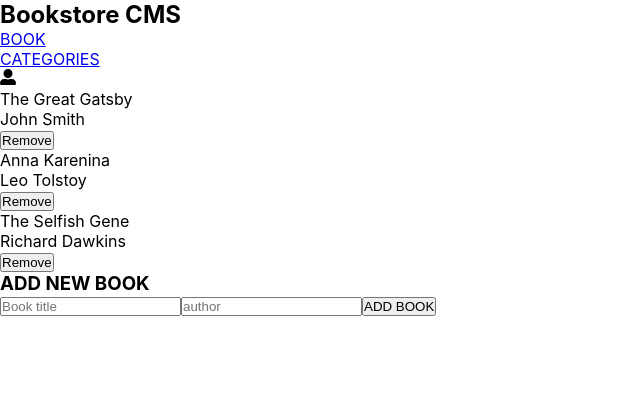
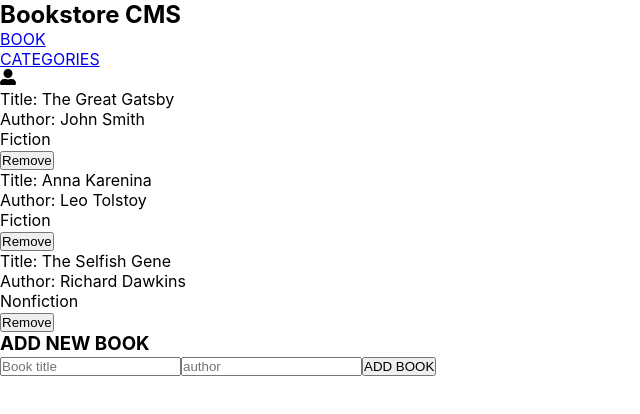
Before and after one commit to Donmark2k/bookstore, a React (Create React App) app: page /bookList in a window 1280 px wide. Shown: the top 414 px of the page, without its empty margins (0-640 px from the left). Built offline with nearby package versions, Linux system fonts and the light colour scheme.

Commit message:
Add the delete functionality

```diff
--- a/src/components/Book.js
+++ b/src/components/Book.js
@@ -1,18 +1,45 @@
 import PropTypes from 'prop-types';
+import { useDispatch } from 'react-redux';
+import { removeBook } from '../redux/books/booksSlice';
 
-const Book = ({ title, author }) => (
-  <>
-    <div>
-      <p>{title}</p>
-      <p>{author}</p>
-      <button type="button" value="Remove">Remove</button>
-    </div>
-  </>
-);
-
+const Book = ({ book }) => {
+  const {
+    title, item_id, author, category,
+  } = book;
+  const dispatch = useDispatch();
+  const handleDelete = (id) => {
+    dispatch(removeBook({ id }));
+  };
+  return (
+    <>
+      <div>
+        <p>
+          {' '}
+          Title:
+          {' '}
+          {title}
+        </p>
+        <p>
+          {' '}
+          Author:
+          {' '}
+          {author}
+        </p>
+        <p>
+          {' '}
+          {category}
+        </p>
+        <button type="button" onClick={() => handleDelete(item_id)} value="Remove">Remove</button>
+      </div>
+    </>
+  );
+};
 Book.propTypes = {
   title: PropTypes.string.isRequired,
   author: PropTypes.string.isRequired,
+  book: PropTypes.string.isRequired,
+  category: PropTypes.string.isRequired,
+  item_id: PropTypes.string.isRequired,
 };
 
 export default Book;
--- a/src/components/addBook.js
+++ b/src/components/addBook.js
@@ -1,8 +1,6 @@
 import { useSelector, useDispatch } from 'react-redux';
 import React, { useState } from 'react';
-import { addBook } from '../redux/books/booksSlice' ;
-
-
+import { addBook } from '../redux/books/booksSlice';
 
 // import AddBtn from './button/addButton'
 
@@ -24,13 +22,12 @@ const handleInputAuthor = (e) => {
   const handleSubmit = (e) => {
     const itemId = `item${books.length + 1}`;
     e.preventDefault();
-  if (title ==='' && author ===''){
+    if (title && author) {
       dispatch(addBook({ item_id: itemId, title, author }));
       setTitle('');
       setAuthor('');
     }
   };
-
 
   return (
     <>
@@ -43,5 +40,5 @@ return (
       </form>
     </>
   );
-}
+};
 export default AddBook;
--- a/src/components/bookList.js
+++ b/src/components/bookList.js
@@ -3,32 +3,21 @@ import { useSelector } from 'react-redux';
 import AddBook from './addBook';
 import Book from './Book';
 
-// const BookList = () => {
-//   const { books } = useSelector((state) => state);
-//    console.log(books);
-//   return (
-//     <>
-//       { books.map((book) => <Book key={book.item_id} title={book.title} author={book.author} />) }
-
-
-//     </>
-//   );
-// };
-
-// export default BookList;
 const BookList = () => {
-  const { books } = useSelector((state) => state);
-  console.log(books.books)
+  const { books } = useSelector((state) => state.books);
 
   return (
     <>
-    <div>
-      {
-        books.books.map((book) =>
-      <Book key={book.item_id} title={book.title} author={book.author}
-       />)
+      <div>
+        {
+        books.map((book) => (
+          <Book
+            key={book.item_id}
+            book={book}
+          />
+        ))
        }
-       </div>
+      </div>
       <AddBook />
 
     </>
--- a/src/redux/books/booksSlice.js
+++ b/src/redux/books/booksSlice.js
@@ -1,7 +1,7 @@
 import { createSlice } from '@reduxjs/toolkit';
 
 const initialState = {
-  numberOfBooks: '4',
+  numberOfBooks: '3',
   books: [{
 
     item_id: 'item1',
@@ -28,10 +28,15 @@ const bookSlice = createSlice({
   name: 'books',
   initialState,
   reducers: {
-    addBook: (state, action) =>{
+    addBook: (state, action) => {
       state.books.push(action.payload);
-       },
-    removeBook: (state, action) => [state.filter((item) => item.id !== action.id)],
+    },
+    removeBook: (state, action) => {
+      const { id } = action.payload;
+      const newState = { ...state };
+      newState.books = state.books.filter((book) => book.item_id !== id);
+      return newState;
+    },
   },
 });
 
```
Lines whose indentation alone changed are shown as unchanged.
